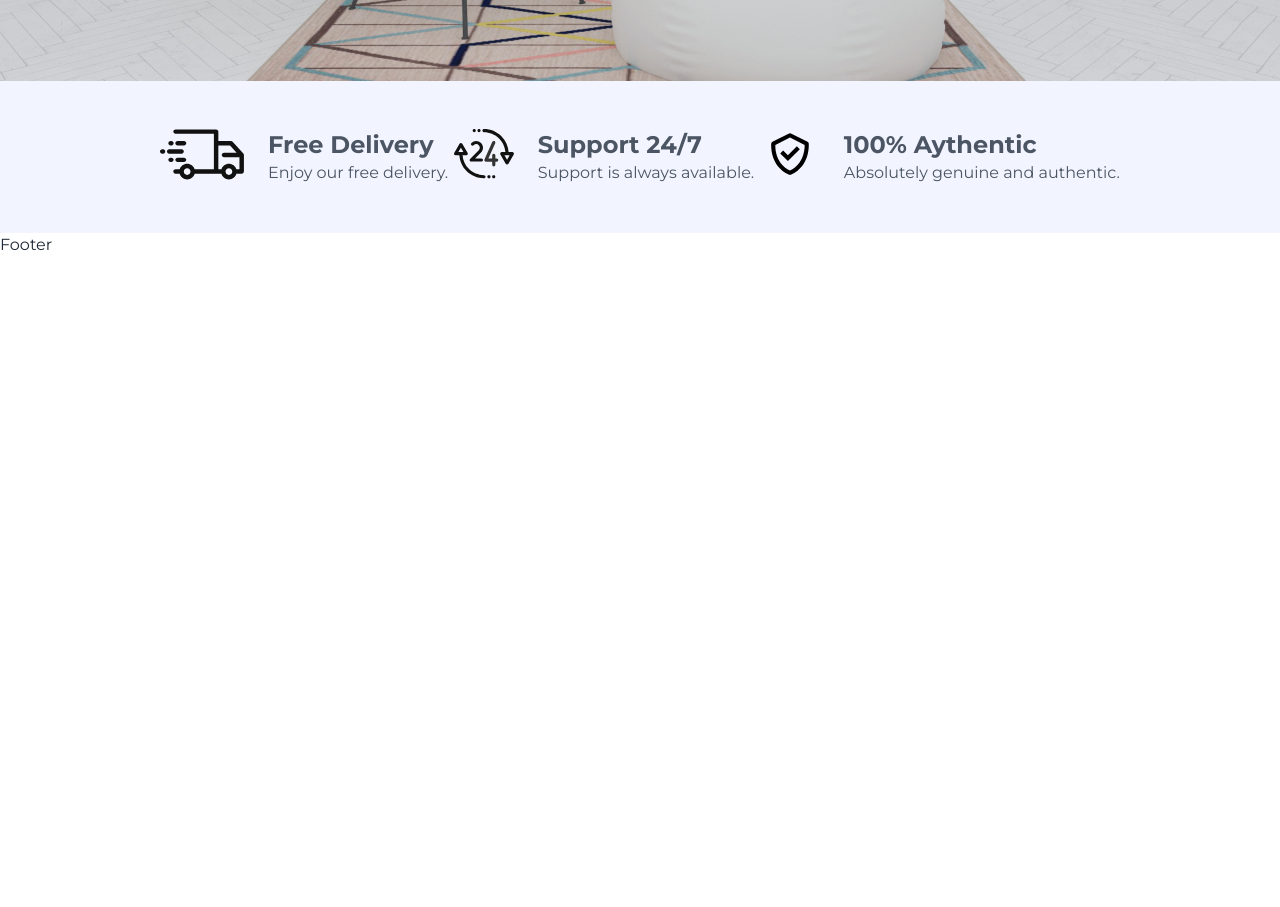
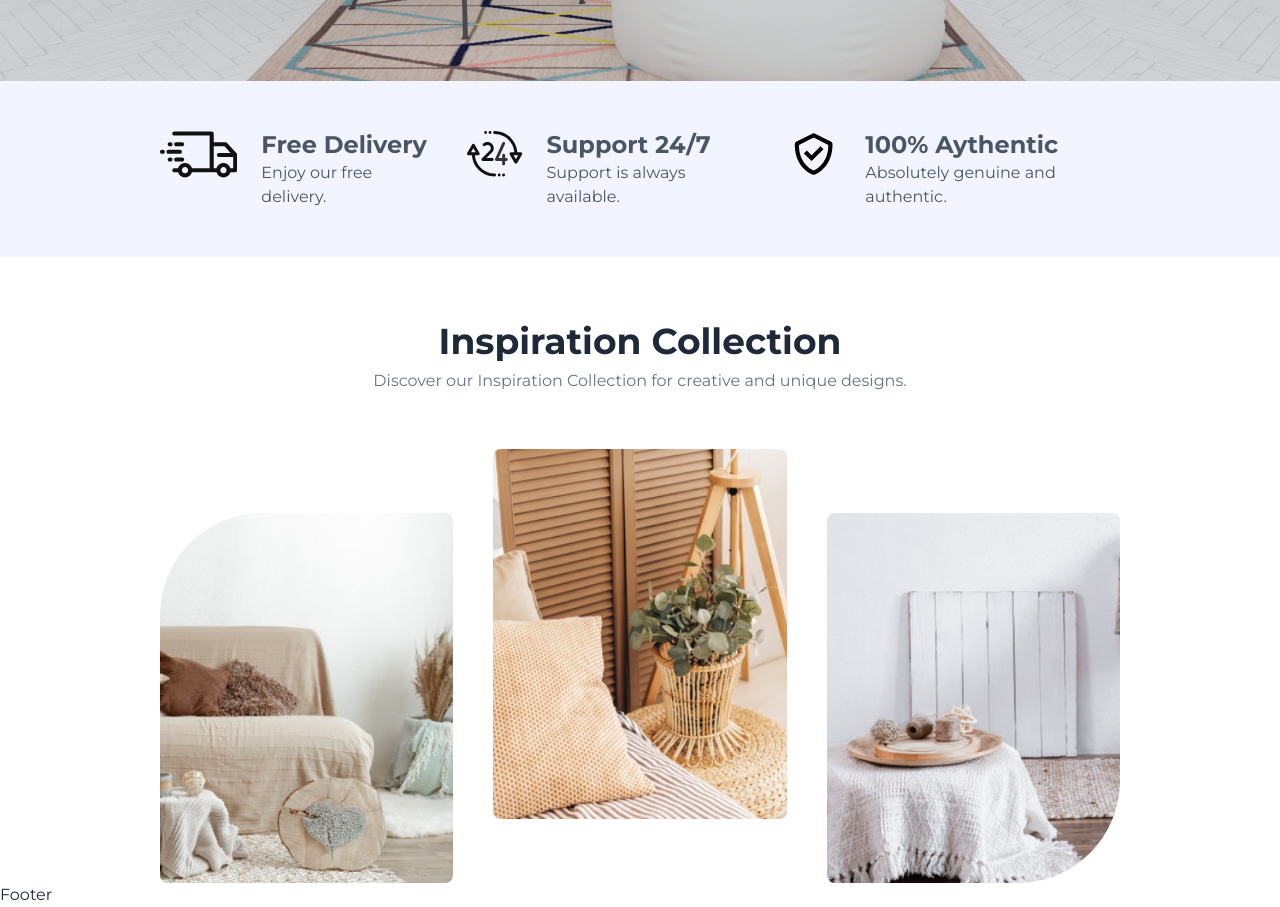
Before and after one commit to moshiur01/furniture-mart-frontend, a React (Vite) app: page / in a window 1280 px wide. Shown: the part 760-1667 px from the top of the page. Before the commit the page ends 1017 px from the top, so only its background shows below. Built offline with nearby package versions, Linux system fonts and the light colour scheme; a web font is replaced by a local one.

Commit message:
[DONE] feature card and product card inspiration section with res done

```diff
--- a/src/components/FeatureCard.jsx
+++ b/src/components/Home/FeatureCard.jsx
@@ -2,7 +2,7 @@ const FeatureCard = () => {
   return (
     <div className="bg-[#F2F5FF] py-12 text-gray-600">
       <div className="mx-auto w-9/12">
-        <div className="flex justify-between">
+        <div className="flex flex-col justify-between gap-10 sm:flex-row">
           {/* item one  */}
           <div className="flex gap-6">
             <svg
--- /dev/null
+++ b/src/components/Home/ProductCard.jsx
@@ -0,0 +1,49 @@
+const ProductCard = () => {
+  return (
+    <div className="cyan-400">
+      {/* inspiration collection  */}
+      <div className="mx-auto">
+        <div className="mx-auto w-9/12">
+          {/* heading  */}
+          <div className="mb-12 mt-16 text-center">
+            <p className="text-4xl font-bold">Inspiration Collection</p>
+
+            <p className="leading-10 text-gray-500">
+              Discover our Inspiration Collection for creative and unique
+              designs.{" "}
+            </p>
+          </div>
+          {/* img */}
+
+          <div className="grid grid-cols-1 gap-6 sm:grid-cols-3 sm:gap-10">
+            <div className="h-94 w-34 overflow-hidden sm:mt-16 sm:rounded-tl-[6.4rem]">
+              <img
+                className="scale-100"
+                src="/src/assets/Image-living room.png"
+                alt="living room img"
+              />
+            </div>
+
+            <div className="h-94 w-34 overflow-hidden">
+              <img
+                className=" "
+                src="/src/assets/Mask Group.png"
+                alt="living room img"
+              />
+            </div>
+
+            <div className="h-94 w-34 overflow-hidden sm:mt-16">
+              <img
+                className="sm:rounded-br-[6.4rem]"
+                src="/src/assets/Mask Group-1.png"
+                alt="living room img"
+              />
+            </div>
+          </div>
+        </div>
+      </div>
+    </div>
+  );
+};
+
+export default ProductCard;
--- a/src/pages/HomePage.jsx
+++ b/src/pages/HomePage.jsx
@@ -1,11 +1,13 @@
-import Banner from "../components/Banner";
-import FeatureCard from "../components/FeatureCard";
+import Banner from "../components/Home/Banner";
+import FeatureCard from "../components/Home/FeatureCard";
+import ProductCard from "../components/Home/ProductCard";
 
 const HomePage = () => {
   return (
     <div>
       <Banner />
       <FeatureCard />
+      <ProductCard />
     </div>
   );
 };
```
Also changed, not shown: src/components/Home/Banner.jsx (renamed from src/components/Banner.jsx).
